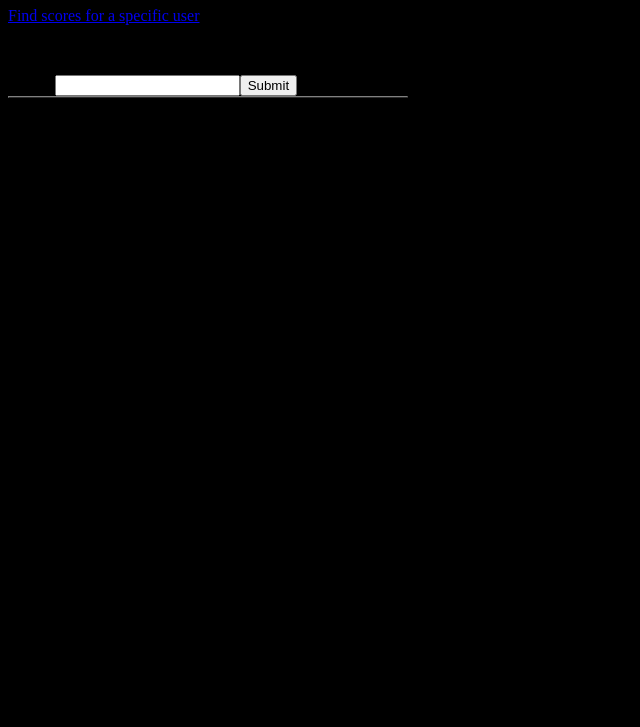
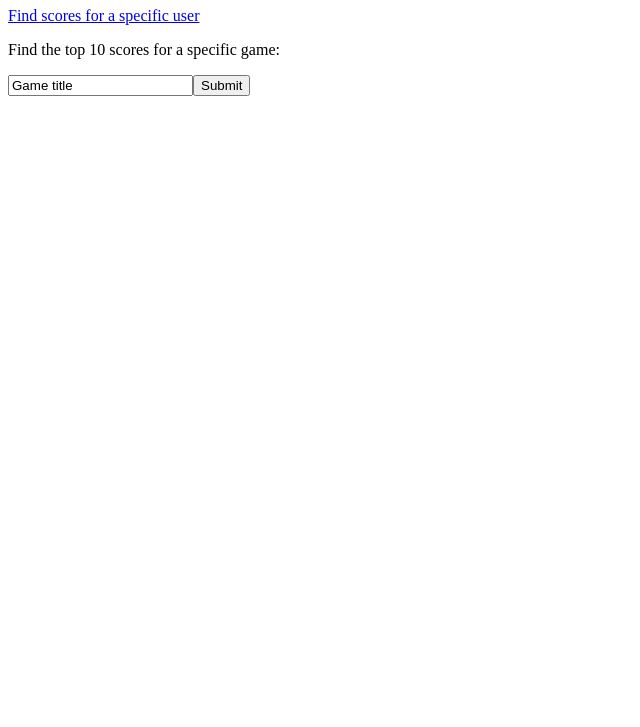
Before and after one commit to mbliss04/scorecenter, a website: page public/index.html in a window 1280 px wide. Shown: the part 73-800 px from the top of the page, without its empty margins (0-640 px from the left). Drawn offline with Linux system fonts and the light colour scheme.

Commit message:
new styling

```diff
--- a/public/index.html
+++ b/public/index.html
@@ -7,8 +7,8 @@
 <body>
 	<h1>High Scores</h1>
 	<p><a href="/usersearch">Find scores for a specific user</a></p>
-	<p>Find the top 10 scores for a specific game</p>
-	<form name="topscores" action="highscores.json" method="post">Game: <input type="text" name="game_title"><input type="submit" value="Submit"></form>
+	<p>Find the top 10 scores for a specific game:
+	<form name="topscores" action="highscores.json" method="post"><input type="text" value="Game title" onfocus="this.value=''; this.onfocus=null;" name="game_title"><input type="submit" value="Submit"></form></p>
 	<div id="list"><table border='1px' width='400px'></table></div>
 </body>
 </html>
--- a/public/stylesheets/stylesheet.css
+++ b/public/stylesheets/stylesheet.css
@@ -1,4 +1,4 @@
-body {
-	background-color: #000;
-	font-size: 100%;
+table {
+	border-collapse: collapse;
+	margin: 0 auto;
 }
```
